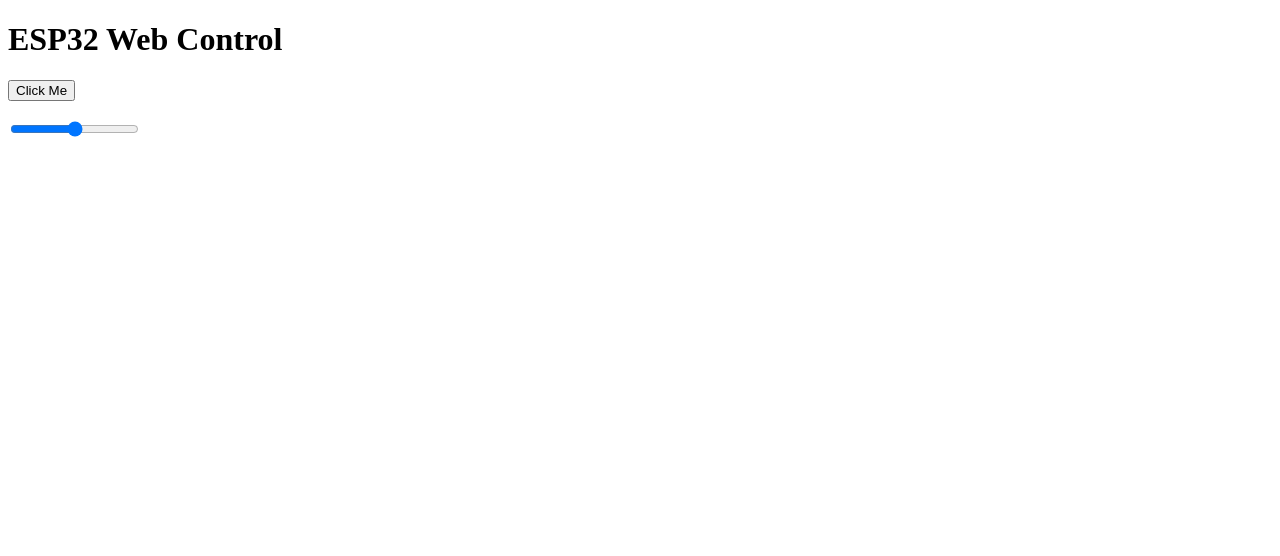
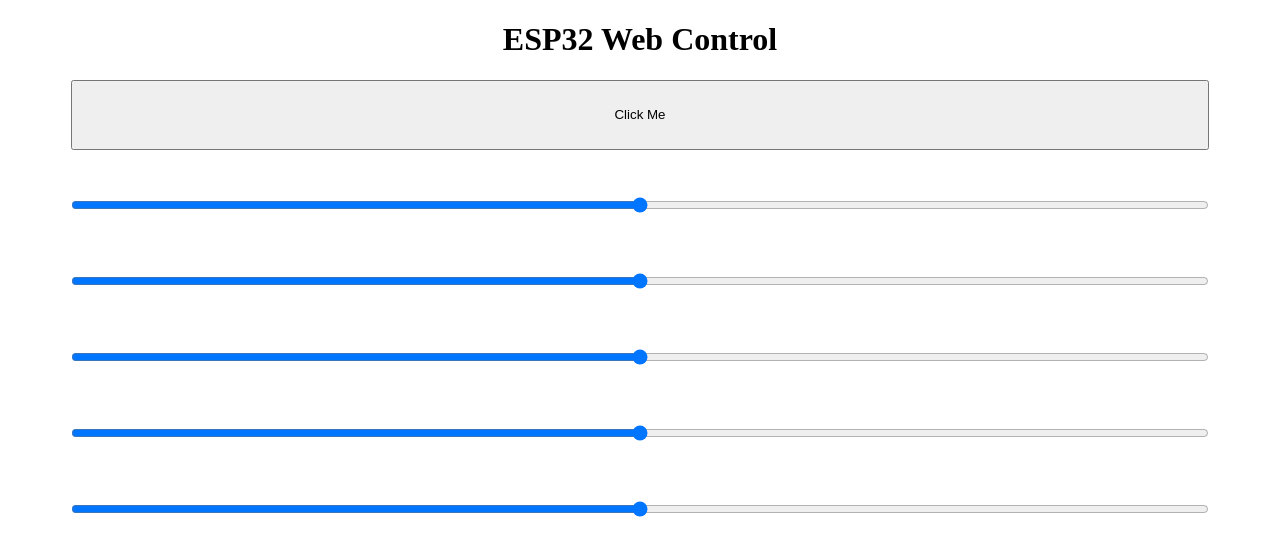
Before and after one commit to ZennLuu/BKR, a plain HTML site: page code/index.html in a window 1280 px wide. Drawn offline with Linux system fonts and the light colour scheme.

Commit message:
little adjust

```diff
--- a/code/index.html
+++ b/code/index.html
@@ -1,5 +1,5 @@
 <!DOCTYPE html>
-<html lang="en">
+<html>
 <head>
   <meta charset="UTF-8" />
   <meta name="viewport" content="width=device-width, initial-scale=1.0" />
@@ -18,13 +18,12 @@
   </script>
 </head>
 <body>
-    <h1>ESP32 Web Control</h1>
-    <button onclick="sendPost('button', '1')">Click Me</button><br /><br />
-    <input
-      type="range"
-      min="0"
-      max="100"
-      oninput="sendPost('slider', this.value)"
-    />
+  <h1 style="text-align: center;">ESP32 Web Control</h1>
+    <button  style="width:90%; height:70px; margin-left: 5%;" onclick="sendPost('button', '1')">Click Me</button><br><br>
+    <input style="width:90%; height: 70px; margin-left: 5%;" type="range" min="0" max="100" oninput="sendPost('slider1', this.value)">
+    <input style="width:90%; height:70px; margin-left: 5%;" type="range" min="0" max="100" oninput="sendPost('slider2', this.value)">
+    <input style="width:90%; height:70px; margin-left: 5%;" type="range" min="0" max="100" oninput="sendPost('slider3', this.value)">
+    <input style="width:90%; height:70px; margin-left: 5%;" type="range" min="0" max="100" oninput="sendPost('slider4', this.value)">
+    <input style="width:90%; height:70px; margin-left: 5%;" type="range" min="0" max="100" oninput="sendPost('slider5', this.value)">
 </body>
 </html>
```
Also changed, not shown: 1 other file. Lines whose indentation alone changed are shown as unchanged.
